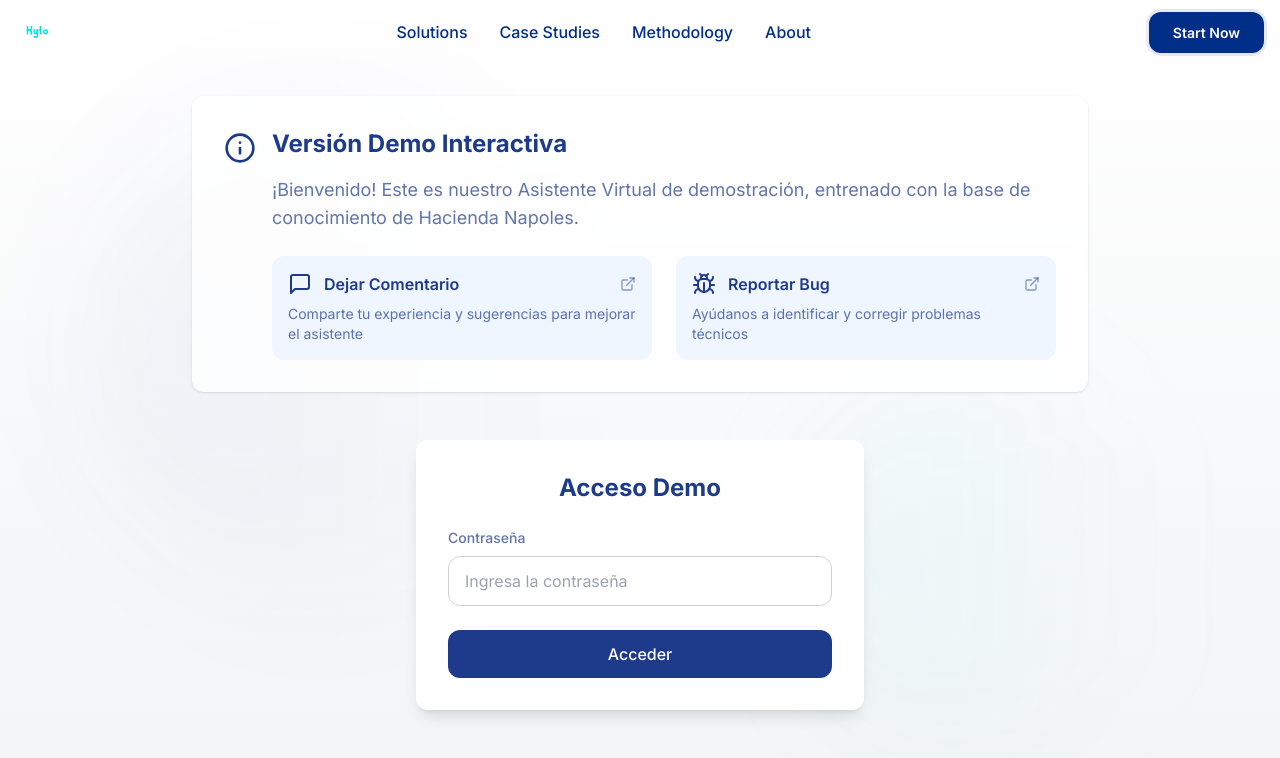
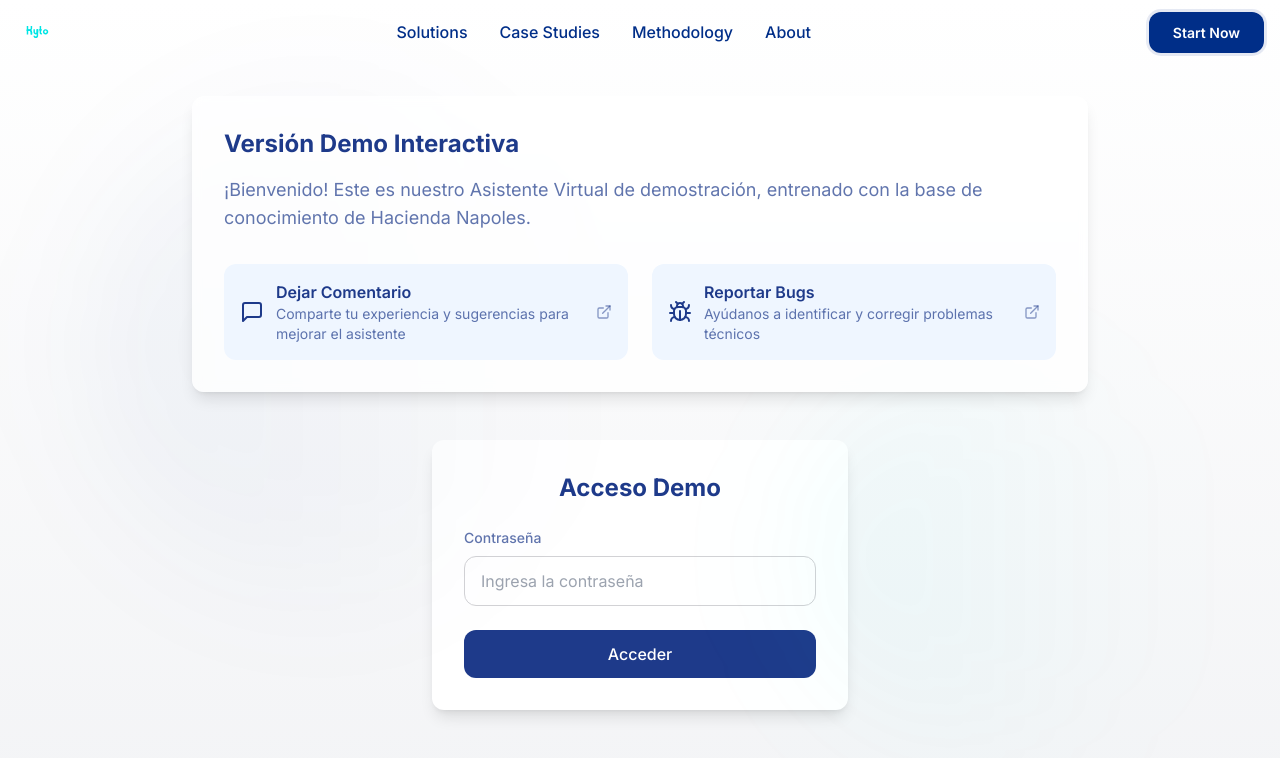
Before and after one commit to Fedekawa/kytoV2, a Next.js app: page /napoles in a window 1280 px wide. Shown: the top 758 px of the page. Built offline with nearby package versions, Linux system fonts and the light colour scheme.

Commit message:
napóles pop up

```diff
--- a/src/app/napoles/page.tsx
+++ b/src/app/napoles/page.tsx
@@ -1,194 +1,191 @@
-'use client';
+'use client'
+
+// Test change - delete me later
+
+// Types
+interface BotpressConfig {
+  hideWidget: boolean
+  disableAnimations: boolean
+  showConversationsButton: boolean
+  enableTranscriptDownload: boolean
+  className: string
+  containerWidth: string
+  layoutWidth: string
+  showCloseButton: boolean
+  closeOnEscape: boolean
+  config: {
+    hideWidget: boolean
+    disableAnimations: boolean
+  }
+}
 
 declare global {
   interface Window {
-    botpressWebChat: {
-      destroy?: () => void;
-    };
+    botpress?: {
+      // Make botpress optional with ?
+      open: () => void
+      close: () => void
+      toggle: () => void
+    }
+    botpressWebChat?: {
+      destroy: () => void
+      init: (config: BotpressConfig) => void
+    }
   }
 }
 
-import { useState, useEffect } from 'react';
-import { motion } from 'framer-motion';
-import { ArrowDownRight, Info, MessageSquare, Bug, ExternalLink } from 'lucide-react';
-import Script from 'next/script';
-
-// Curved arrow component for widget guidance
-const CurvedArrow = ({ isVisible }: { isVisible: boolean }) => (
-  <motion.div
-    initial={{ opacity: 0 }}
-    animate={{ opacity: isVisible ? 1 : 0 }}
-    style={{
-      position: 'fixed',
-      right: '20px',
-      bottom: '20px',
-      width: '200px',
-      height: '200px',
-      backgroundColor: isVisible ? 'rgba(0, 46, 136, 0.1)' : 'transparent',
-      zIndex: 9999,
-      pointerEvents: 'none'
-    }}
-  >
-    <svg
-      width="100%"
-      height="100%"
-      viewBox="0 0 200 200"
-      fill="none"
-      xmlns="http://www.w3.org/2000/svg"
-      style={{ border: isVisible ? '2px solid red' : 'none' }}
-    >
-      <motion.path
-        d="M50 50 L150 150"
-        stroke="#002e88"
-        strokeWidth="6"
-        strokeLinecap="round"
-        fill="none"
-        initial={{ pathLength: 0 }}
-        animate={{ pathLength: 1 }}
-        transition={{ duration: 1.5, ease: "easeInOut" }}
-      />
-      <motion.circle
-        cx="150"
-        cy="150"
-        r="12"
-        fill="#002e88"
-        initial={{ scale: 0 }}
-        animate={{ scale: [0, 1.2, 1] }}
-        transition={{ duration: 0.5, delay: 1 }}
-      />
-    </svg>
-  </motion.div>
-);
+import React, { useState, useEffect } from 'react'
+import { motion } from 'framer-motion'
+import { MessageSquare, Bug, ExternalLink, ArrowDownRight } from 'lucide-react'
+import Script from 'next/script'
 
 export default function NapolesPage() {
-  const [password, setPassword] = useState('');
-  const [isAuthenticated, setIsAuthenticated] = useState(false);
-  const [showGuide, setShowGuide] = useState(true);
-  const [showArrow, setShowArrow] = useState(true);
+  const [password, setPassword] = useState('')
+  const [isAuthenticated, setIsAuthenticated] = useState(false)
 
-  // Widget cleanup effect
+  const cleanupWidget = () => {
+    // Destroy the widget instance
+    if (window.botpressWebChat?.destroy) {
+      window.botpressWebChat.destroy()
+    }
+    // Remove all BP elements
+    const widgetElements = document.querySelectorAll('[id^="bp-"]')
+    widgetElements.forEach((element) => element.remove())
+    // Remove custom styles
+    const styleSheet = document.querySelector('style[data-bp-styles]')
+    if (styleSheet) styleSheet.remove()
+  }
+
   useEffect(() => {
     if (isAuthenticated) {
-      // Add custom styles for the widget with better integration
-      const styleSheet = document.createElement("style");
-      styleSheet.setAttribute('data-bp-styles', '');
+      // Add centered widget styles
+      const styleSheet = document.createElement('style')
+      styleSheet.setAttribute('data-bp-styles', '')
       styleSheet.textContent = `
         .bp-widget-web {
           background: transparent !important;
-          backdrop-filter: blur(8px);
+        }
+        .bp-widget-web button {
+          display: none !important;
+        }
+        #bp-web-widget-container {
+          position: fixed !important;
+          top: 50% !important;
+          left: 50% !important;
+          transform: translate(-50%, -50%) !important;
+          width: 90vw !important;
+          max-width: 500px !important;
+          height: 80vh !important;
+          max-height: 600px !important;
+          margin: 0 !important;
+          background: white !important;
+          border-radius: 16px !important;
+          box-shadow: 0 8px 32px rgba(0, 0, 0, 0.1) !important;
+          z-index: 100 !important;
+        }
+        #bp-web-widget {
+          border-radius: 16px !important;
+          overflow: hidden !important;
+          height: 100% !important;
+        }
+      `
+      document.head.appendChild(styleSheet)
+
+      // Initialize widget in closed state
+      if (window.botpressWebChat?.init) {
+        const config: BotpressConfig = {
+          hideWidget: true,
+          disableAnimations: false,
+          showConversationsButton: false,
+          enableTranscriptDownload: false,
+          className: 'bp-widget-web',
+          containerWidth: '100%',
+          layoutWidth: '100%',
+          showCloseButton: true,
+          closeOnEscape: true,
+          config: {
+            hideWidget: true,
+            disableAnimations: false,
+          },
+        }
+        window.botpressWebChat.init(config)
       }
 
-        .bp-widget-web button {
-          background: rgba(0, 46, 136, 0.9) !important;
-          border-radius: 50% !important;
-          box-shadow: 0 4px 12px rgba(0, 46, 136, 0.15) !important;
-          transition: all 0.3s ease !important;
+      // Handle navigation events
+      const handleNavigation = () => {
+        cleanupWidget()
       }
 
-        .bp-widget-web button:hover {
-          transform: scale(1.05);
-          box-shadow: 0 6px 16px rgba(0, 46, 136, 0.2) !important;
-        }
-
-        #bp-web-widget-container {
-          background: transparent !important;
-        }
-
-        @media (max-width: 768px) {
-          #bp-web-widget-container {
-            width: 100% !important;
-            height: 100% !important;
-            max-height: 100% !important;
-            margin: 0 !important;
-            border-radius: 0 !important;
-          }
-        }
-      `;
-      document.head.appendChild(styleSheet);
-
-      // Hide guide when chat is opened
-      const observer = new MutationObserver((mutations) => {
-        mutations.forEach((mutation) => {
-          if (mutation.target instanceof Element) {
-            const target = mutation.target;
-            if (target.classList.contains('bp-widget-opened')) {
-              setShowGuide(false);
-            }
-          }
-        });
-      });
-
-      const chatElement = document.getElementById('bp-web-widget-container');
-      if (chatElement) {
-        observer.observe(chatElement, { attributes: true });
-      }
+      window.addEventListener('popstate', handleNavigation)
+      window.addEventListener('beforeunload', handleNavigation)
 
       // Cleanup function
       return () => {
-        observer.disconnect();
-        if (typeof window !== 'undefined') {
-          // Remove Botpress widget
-          if (window.botpressWebChat?.destroy) {
-            window.botpressWebChat.destroy();
+        cleanupWidget()
+        window.removeEventListener('popstate', handleNavigation)
+        window.removeEventListener('beforeunload', handleNavigation)
       }
-          // Remove all related elements
-          const widgetElements = document.querySelectorAll('[id^="bp-"]');
-          widgetElements.forEach(element => element.remove());
-          // Remove custom styles
-          const styleSheet = document.querySelector('style[data-bp-styles]');
-          if (styleSheet) styleSheet.remove();
     }
-      };
+  }, [isAuthenticated])
+
+  const handleLogin = (e: React.FormEvent<HTMLFormElement>) => {
+    e.preventDefault()
+    if (password === 'napoles2025') {
+      setIsAuthenticated(true)
+    } else {
+      alert('Contraseña incorrecta')
     }
-  }, [isAuthenticated]);
+  }
 
-  const handleSubmit = (e: React.FormEvent<HTMLFormElement>) => {
-    e.preventDefault();
-    if (password === 'napoles2025') {
-      setIsAuthenticated(true);
-    } else {
-      alert('Contraseña incorrecta');
+  const toggleWidget = () => {
+    try {
+      const botpress = (window as any).botpress
+      if (botpress?.open) {
+        botpress.open()
       }
-  };
+    } catch (error) {
+      console.error('Error toggling widget:', error)
+    }
+  }
 
   return (
-    <main className="min-h-screen pt-16 md:pt-24 bg-gradient-to-b from-white to-gray-100">
+    <main className="min-h-screen bg-gradient-to-b from-white to-gray-100 pt-16 md:pt-24">
       <div className="container mx-auto px-4">
-        {/* Enhanced Demo Information Banner */}
+        {/* Info Banner */}
         <motion.div
           initial={{ opacity: 0, y: -20 }}
           animate={{ opacity: 1, y: 0 }}
-          className="max-w-4xl mx-auto mb-8 md:mb-12"
+          className="mx-auto mb-8 max-w-4xl md:mb-12"
         >
-          <div className="bg-white/80 backdrop-blur-sm rounded-xl shadow p-6 md:p-8">
-            <div className="flex items-start gap-4">
-              <Info className="w-8 h-8 text-blue-900 flex-shrink-0 mt-1" />
-              <div className="space-y-6 flex-1">
-                <div>
-                  <h2 className="text-2xl font-bold text-blue-900 mb-4">Versión Demo Interactiva</h2>
-                  <p className="text-blue-900/70 text-lg mb-4">
-                    ¡Bienvenido! Este es nuestro Asistente Virtual de demostración, entrenado con la base de conocimiento de Hacienda Napoles.
+          <div className="rounded-xl bg-white/80 p-6 shadow-lg backdrop-blur-sm md:p-8">
+            <h1 className="mb-4 text-2xl font-bold text-blue-900">
+              Versión Demo Interactiva
+            </h1>
+            <p className="mb-8 text-lg text-blue-900/70">
+              ¡Bienvenido! Este es nuestro Asistente Virtual de demostración,
+              entrenado con la base de conocimiento de Hacienda Napoles.
             </p>
-                </div>
 
-                {/* Enhanced Feedback Section */}
-                <div className="grid md:grid-cols-2 gap-6">
+            <div className="grid gap-6 md:grid-cols-2">
               <motion.a
                 href="https://grupai.notion.site/16c81326dd2e8109b91ac1b91c35dba2?pvs=105"
                 target="_blank"
                 rel="noopener noreferrer"
                 whileHover={{ scale: 1.02 }}
                 whileTap={{ scale: 0.98 }}
-                    className="block p-4 bg-blue-50 rounded-lg hover:bg-blue-100 transition-colors group"
+                className="group flex items-center gap-3 rounded-lg bg-blue-50 p-4 transition-all hover:bg-blue-100"
               >
-                    <div className="flex items-center gap-3 mb-2">
-                      <MessageSquare className="w-6 h-6 text-blue-900" />
-                      <h3 className="font-semibold text-blue-900">Dejar Comentario</h3>
-                      <ExternalLink className="w-4 h-4 text-blue-900/50 group-hover:text-blue-900 ml-auto" />
+                <MessageSquare className="h-6 w-6 text-blue-900" />
+                <div className="flex-1">
+                  <h3 className="font-semibold text-blue-900">
+                    Dejar Comentario
+                  </h3>
+                  <p className="text-sm text-blue-900/70">
+                    Comparte tu experiencia y sugerencias para mejorar el
+                    asistente
+                  </p>
                 </div>
-                    <p className="text-blue-900/70 text-sm">
-                      Comparte tu experiencia y sugerencias para mejorar el asistente
-                    </p>
+                <ExternalLink className="h-4 w-4 text-blue-900/50 group-hover:text-blue-900" />
               </motion.a>
 
               <motion.a
@@ -197,19 +194,17 @@ export default function NapolesPage() {
                 rel="noopener noreferrer"
                 whileHover={{ scale: 1.02 }}
                 whileTap={{ scale: 0.98 }}
-                    className="block p-4 bg-blue-50 rounded-lg hover:bg-blue-100 transition-colors group"
+                className="group flex items-center gap-3 rounded-lg bg-blue-50 p-4 transition-all hover:bg-blue-100"
               >
-                    <div className="flex items-center gap-3 mb-2">
-                      <Bug className="w-6 h-6 text-blue-900" />
-                      <h3 className="font-semibold text-blue-900">Reportar Bug</h3>
-                      <ExternalLink className="w-4 h-4 text-blue-900/50 group-hover:text-blue-900 ml-auto" />
-                    </div>
-                    <p className="text-blue-900/70 text-sm">
+                <Bug className="h-6 w-6 text-blue-900" />
+                <div className="flex-1">
+                  <h3 className="font-semibold text-blue-900">Reportar Bugs</h3>
+                  <p className="text-sm text-blue-900/70">
                     Ayúdanos a identificar y corregir problemas técnicos
                   </p>
+                </div>
+                <ExternalLink className="h-4 w-4 text-blue-900/50 group-hover:text-blue-900" />
               </motion.a>
-                </div>
-              </div>
             </div>
           </div>
         </motion.div>
@@ -218,20 +213,19 @@ export default function NapolesPage() {
           <motion.div
             initial={{ opacity: 0, y: 20 }}
             animate={{ opacity: 1, y: 0 }}
-            transition={{ duration: 0.5 }}
-            className="max-w-md mx-auto px-2 md:px-0"
+            className="mx-auto max-w-md px-4"
           >
             <form
-              onSubmit={handleSubmit}
-              className="bg-white rounded-xl shadow-lg p-6 md:p-8 backdrop-blur-sm"
+              onSubmit={handleLogin}
+              className="rounded-xl bg-white p-6 shadow-lg md:p-8"
             >
-              <h2 className="text-2xl font-bold text-blue-900 mb-6 text-center">
+              <h2 className="mb-6 text-center text-2xl font-bold text-blue-900">
                 Acceso Demo
               </h2>
               <div className="mb-6">
                 <label
                   htmlFor="password"
-                  className="block text-blue-900/70 text-sm font-medium mb-2"
+                  className="mb-2 block text-sm font-medium text-blue-900/70"
                 >
                   Contraseña
                 </label>
@@ -240,7 +234,7 @@ export default function NapolesPage() {
                   id="password"
                   value={password}
                   onChange={(e) => setPassword(e.target.value)}
-                  className="w-full px-4 py-3 border rounded-lg focus:ring-2 focus:ring-blue-900 focus:border-transparent outline-none"
+                  className="w-full rounded-lg border px-4 py-3 outline-none focus:border-transparent focus:ring-2 focus:ring-blue-900"
                   placeholder="Ingresa la contraseña"
                 />
               </div>
@@ -248,7 +242,7 @@ export default function NapolesPage() {
                 type="submit"
                 whileHover={{ scale: 1.02 }}
                 whileTap={{ scale: 0.98 }}
-                className="w-full bg-blue-900 text-white py-3 px-4 rounded-lg hover:bg-blue-800 transition-colors font-medium"
+                className="w-full rounded-lg bg-blue-900 px-4 py-3 font-medium text-white transition-colors hover:bg-blue-800"
               >
                 Acceder
               </motion.button>
@@ -258,42 +252,33 @@ export default function NapolesPage() {
           <motion.div
             initial={{ opacity: 0 }}
             animate={{ opacity: 1 }}
-            className="text-center w-full max-w-xl mx-auto"
+            className="text-center"
           >
             <motion.button
-              onClick={() => {
-                const chatElement = document.querySelector('.bp-widget-web') as HTMLElement;
-                if (chatElement) {
-                  chatElement.click();
-                }
-              }}
-              className="inline-flex items-center gap-3 text-3xl font-bold text-blue-900 mb-8 p-6 bg-white/50 hover:bg-white/80 backdrop-blur-sm rounded-xl shadow-sm transition-colors"
+              onClick={toggleWidget}
+              className="inline-flex items-center gap-2 rounded-full bg-white px-6 py-3 text-blue-900 shadow-lg transition-all hover:bg-blue-50"
               whileHover={{ scale: 1.05 }}
               whileTap={{ scale: 0.98 }}
-              transition={{ type: "spring", stiffness: 300 }}
             >
-              <span>Prueba tu agente</span>
-              <ArrowDownRight className="w-8 h-8" />
+              <span className="font-semibold">Prueba tu agente</span>
+              <ArrowDownRight className="h-5 w-5" />
             </motion.button>
 
-            {/* Napoles Widget */}
-            {isAuthenticated && (
             <Script
               id="botpress-widget"
               strategy="afterInteractive"
               onError={(e) => {
-                  console.error('Error loading Botpress widget:', e);
+                console.error('Error loading Botpress widget:', e)
               }}
+              // In your Script dangerouslySetInnerHTML section, add the window.beforeunload handler:
               dangerouslySetInnerHTML={{
                 __html: `
     (function(d, t) {
-                      // Load initial inject.js script
       var v1 = d.createElement(t), s1 = d.getElementsByTagName(t)[0];
       v1.src = "https://cdn.botpress.cloud/webchat/v2/inject.js";
       v1.async = true;
       s1.parentNode.insertBefore(v1, s1);
 
-                      // Load widget configuration script
       v1.onload = function() {
         var v2 = d.createElement(t), s2 = d.getElementsByTagName(t)[0];
         v2.src = "https://files.bpcontent.cloud/2024/12/09/17/20241209173227-IF3O9RW2.js";
@@ -301,30 +286,19 @@ export default function NapolesPage() {
         s2.parentNode.insertBefore(v2, s2);
       }
 
-                      // Cleanup function
+      // Add this part
       window.addEventListener('beforeunload', function() {
-                        if (window.botpressWebChat) {
+        if (window.botpressWebChat?.destroy) {
           window.botpressWebChat.destroy();
         }
       });
     })(document, 'script');
-                  `
+  `,
               }}
             />
-            )}
           </motion.div>
         )}
       </div>
-
-      {/* Arrow Guide */}
-      {isAuthenticated && <CurvedArrow isVisible={showArrow} />}
-
-      {/* Background decoration */}
-      <div className="fixed inset-0 -z-10 overflow-hidden pointer-events-none">
-        <div className="absolute top-1/4 left-0 w-72 h-72 bg-blue-900/5 rounded-full blur-3xl" />
-        <div className="absolute bottom-1/4 right-0 w-72 h-72 bg-blue-900/5 rounded-full blur-3xl" />
-        <div className="absolute top-1/2 left-1/2 -translate-x-1/2 -translate-y-1/2 w-96 h-96 bg-blue-900/3 rounded-full blur-3xl" />
-      </div>
     </main>
-  );
+  )
 }
```
Lines whose indentation alone changed are shown as unchanged.
